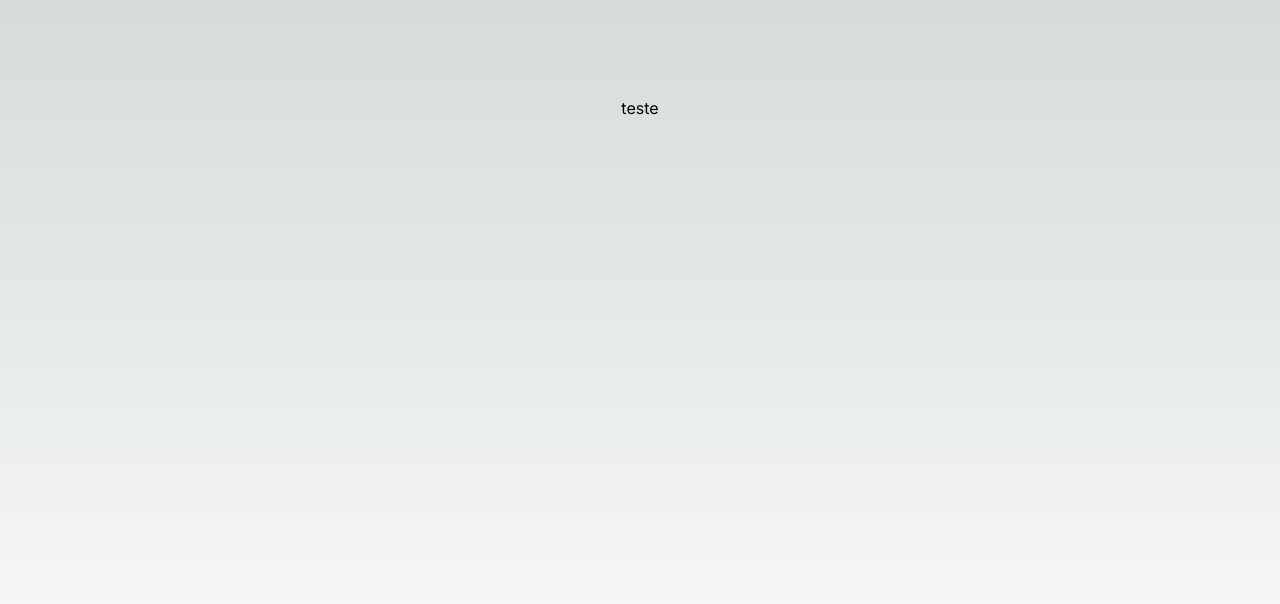
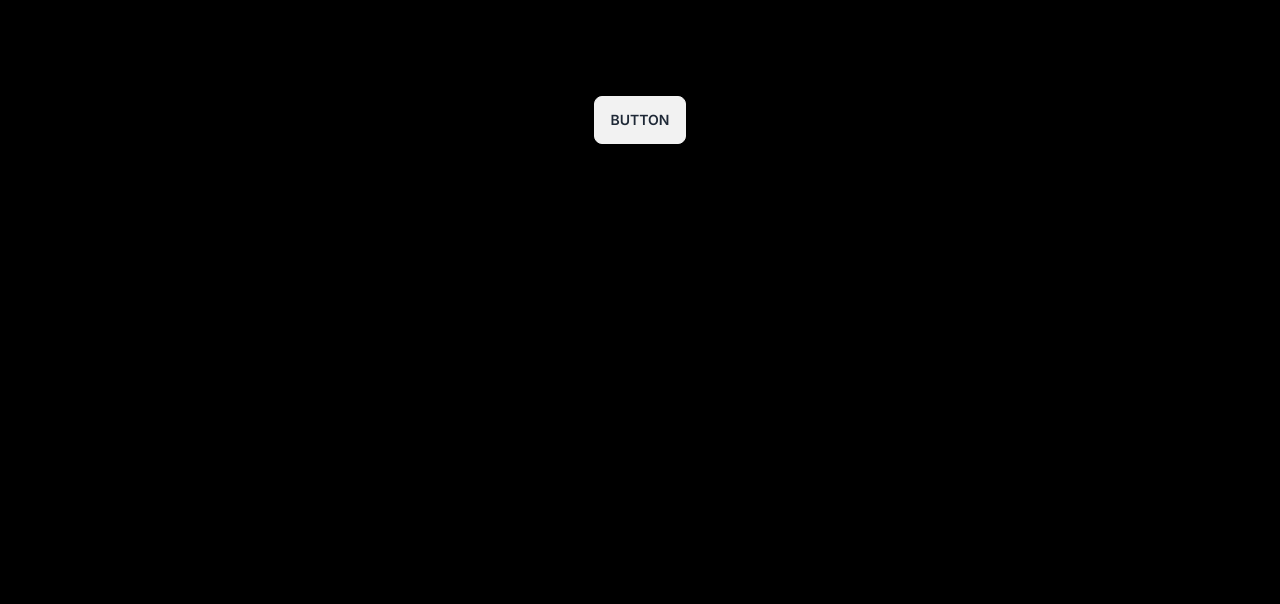
Before and after one commit to ctv-io/movie-app-client, a Next.js app: page / in a window 1280 px wide. Shown: the top 604 px of the page. Built offline with nearby package versions, Linux system fonts and the light colour scheme.

Commit message:
:sparkles: Added cool af button xd

```diff
--- a/package.json
+++ b/package.json
@@ -10,6 +10,7 @@
     "commit": "gitmoji -c"
   },
   "dependencies": {
+    "daisyui": "^3.9.2",
     "next": "13.5.4",
     "react": "^18",
     "react-dom": "^18"
--- a/src/app/globals.css
+++ b/src/app/globals.css
@@ -2,26 +2,22 @@
 @tailwind components;
 @tailwind utilities;
 
-:root {
-  --foreground-rgb: 0, 0, 0;
-  --background-start-rgb: 214, 219, 220;
-  --background-end-rgb: 255, 255, 255;
+html,
+body {
+  padding: 0;
+  margin: 0;
+  color: white;
+  background: black;
+  color-scheme: dark;
 }
 
-@media (prefers-color-scheme: dark) {
-  :root {
-    --foreground-rgb: 255, 255, 255;
-    --background-start-rgb: 0, 0, 0;
-    --background-end-rgb: 0, 0, 0;
-  }
+a {
+  color: inherit;
+  text-decoration: none;
 }
 
-body {
-  color: rgb(var(--foreground-rgb));
-  background: linear-gradient(
-      to bottom,
-      transparent,
-      rgb(var(--background-end-rgb))
-    )
-    rgb(var(--background-start-rgb));
+* {
+  box-sizing: border-box;
+  /* linha abaixo está sendo usada para debuggar o css, favor nao apagar */
+  /* outline: 1px solid red !important; */
 }
--- a/src/app/page.tsx
+++ b/src/app/page.tsx
@@ -1,7 +1,9 @@
 export default function Home() {
   return (
     <main className=" flex min-h-screen flex-col items-center justify-between p-24">
-      teste
+      <button type="button" className="btn">
+        Button
+      </button>
     </main>
   );
 }
--- a/tailwind.config.ts
+++ b/tailwind.config.ts
@@ -1,4 +1,5 @@
-import type { Config } from 'tailwindcss'
+/* eslint-disable global-require */
+import type { Config } from 'tailwindcss';
 
 const config: Config = {
   content: [
@@ -15,6 +16,6 @@ const config: Config = {
       },
     },
   },
-  plugins: [],
-}
-export default config
+  plugins: [require('daisyui')],
+};
+export default config;
```
Also changed, not shown: 1 other file (tests, documents, lock files or other folders).
